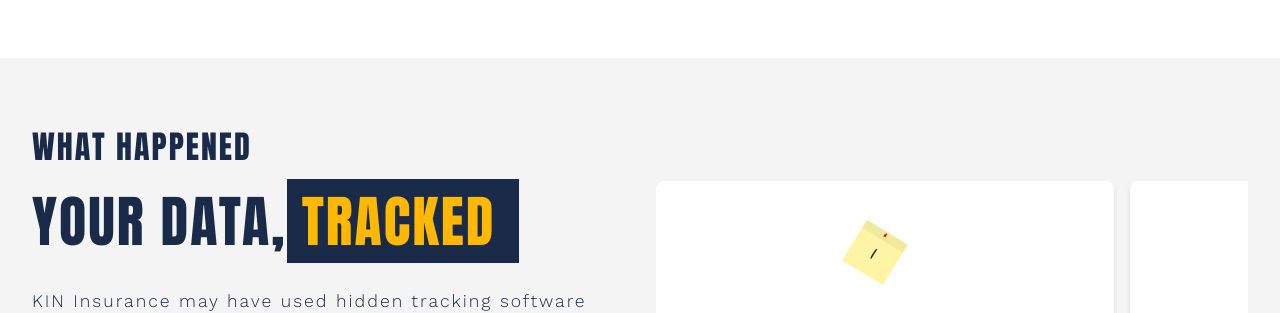
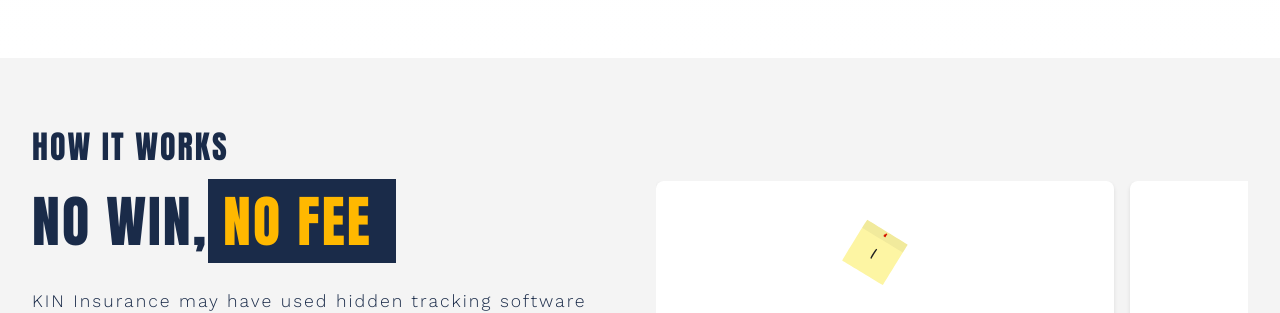
Before and after one commit to ymesadev/llg-front-end, a Next.js app: page /kin-insurance-claims in a window 1280 px wide. Shown: the part 2100-2413 px from the top of the page. Built offline with nearby package versions, Linux system fonts and the light colour scheme; no server answers.

Commit message:
Fix section title back to "How It Works"
Co-Authored-By: Claude Opus 4.5 <noreply@anthropic.com>

```diff
--- a/src/app/kin-insurance-claims/page.js
+++ b/src/app/kin-insurance-claims/page.js
@@ -423,8 +423,8 @@ export default function KinPrivacyLanding() {
           <div className={styles.stepsGrid}>
             {/* Left Column */}
             <div className={styles.stepsLeftColumn}>
-              <h2 className={styles.stepsTitle}>What Happened</h2>
-              <h3 className={styles.stepsSubtitle}>Your Data,<span className={styles.noFeeHighlight}> Tracked</span></h3>
+              <h2 className={styles.stepsTitle}>How It Works</h2>
+              <h3 className={styles.stepsSubtitle}>No Win,<span className={styles.noFeeHighlight}> No Fee</span></h3>
               <p className={styles.stepsDescription}>
                 KIN Insurance may have used hidden tracking software on their website to secretly monitor your online activity—recording every click, scroll, and page you visited.
               </p>
```
